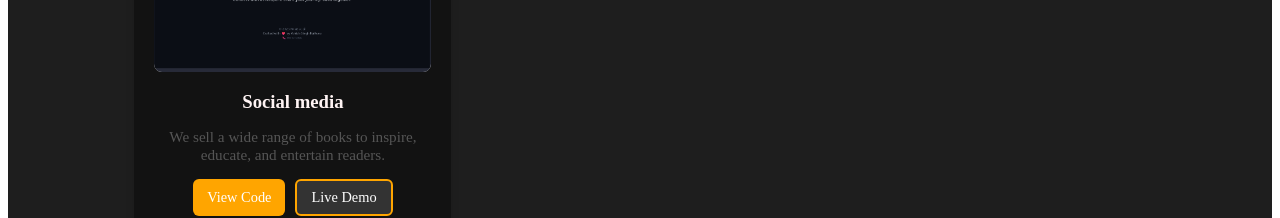
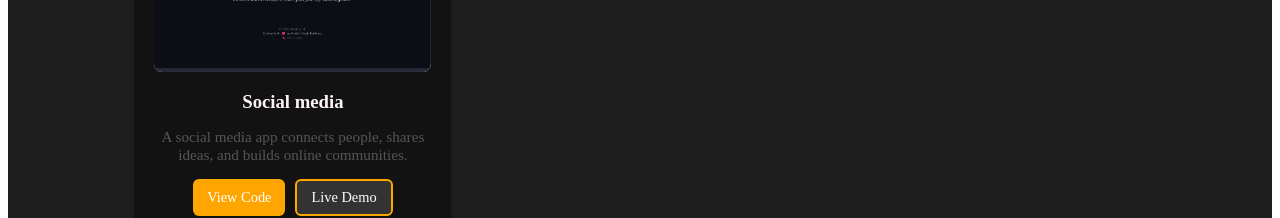
Before and after one commit to AshishSingh9931/Ashish-s-portfolio, a React (Vite) app: page / in a window 1280 px wide. Shown: the part 4140-4358 px from the top of the page. Built offline with nearby package versions, Linux system fonts and the light colour scheme.

Commit message:
Update Project.jsx

```diff
--- a/src/Components/Project.jsx
+++ b/src/Components/Project.jsx
@@ -132,7 +132,7 @@ const Project = () => {
           </div>
           <h3>Social media</h3>
           <p>
-           We sell a wide range of books to inspire, educate, and entertain readers.
+           A social media app connects people, shares ideas, and builds online communities.
           </p>
           <div className="project-buttons">
             <a
```
